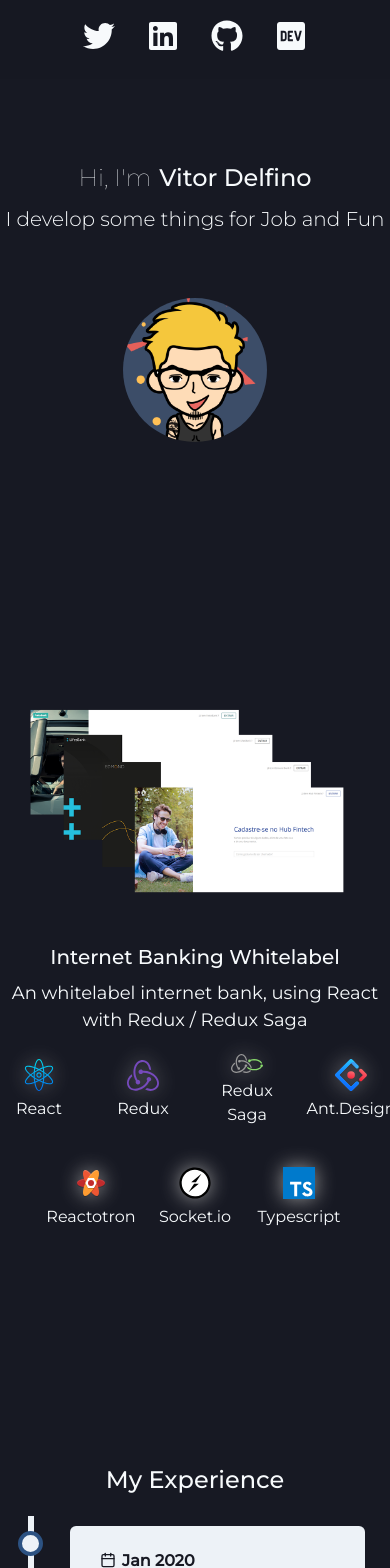
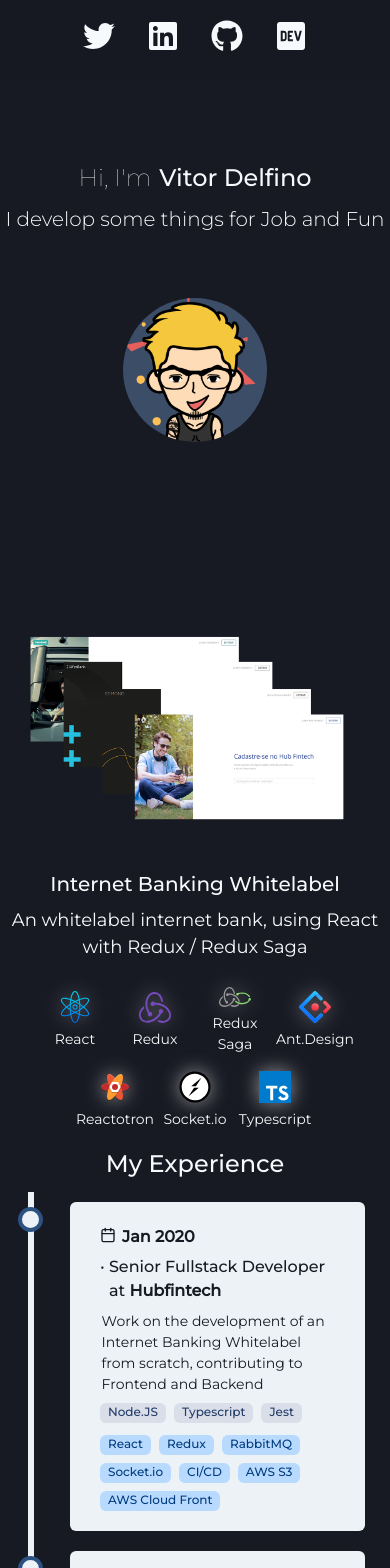
Before and after one commit to vitordelfino/portfolio-nextjs, a Next.js app: page / in a window 390 px wide. Shown: the top 1568 px of the page. Built offline with nearby package versions, Linux system fonts and the light colour scheme.

Commit message:
feat: mobile

```diff
--- a/src/components/InternetBankingFront/index.tsx
+++ b/src/components/InternetBankingFront/index.tsx
@@ -19,7 +19,7 @@
   const variant = useBreakpointValue<
     [StackDirection, string, string, string, string, string, string, string]
   >({
-    base: ['column', 'auto', 'xl', 'lg', 'none', '16', '2rem', 'md'],
+    base: ['column', 'auto', 'xl', 'lg', 'none', '16', '2rem', 'sm'],
     lg: ['row', '4xl', '2xl', 'lg', '550px', '20', '12', 'md'],
     xl: ['row', '4xl', '2xl', 'lg', '550px', '20', '12', 'md'],
   });
@@ -64,17 +64,11 @@
     },
   ];
   return (
-    <Stack
-      direction={direction}
-      data-aos="fade"
-      justifyContent="center"
-      minHeight="700px"
-      marginBottom="10rem"
-    >
-      <Center w={size}>
+    <Stack direction={direction} data-aos="fade" justifyContent="center">
+      <Center>
         <Img src="/whitelabel.png" data-aos="fade-right" />
       </Center>
-      <Center w={size}>
+      <Center>
         <VStack spacing="5" data-aos="fade" w="100%">
           <VStack textAlign="center">
             <Text fontSize={fontTitle} fontWeight="500">
@@ -85,25 +79,24 @@
             </Text>
           </VStack>
           <Wrap
-            spacing="10"
+            p="1.5"
+            spacing="4"
             align="center"
             maxW={wrapWidth}
-            marginTop="3"
             justify="center"
           >
             {techs.map((t) => (
               <WrapItem
                 flexDirection="column"
                 alignItems="center"
-                justifyContent="space-between"
+                justifyContent="center"
+                textAlign="center"
+                key={t.name}
                 w={wrapItemWidth}
-                textAlign="center"
-                margin="1"
-                key={t.name}
               >
                 <Img
+                  src={t.icon}
                   w={iconSize}
-                  src={t.icon}
                   filter="drop-shadow(rgb(153, 153, 153) 0px 0px 10px)"
                   cursor="pointer"
                   _hover={{
--- a/src/components/Timeline/index.tsx
+++ b/src/components/Timeline/index.tsx
@@ -38,10 +38,16 @@
     fontSizeDescription,
     tagSize,
   ] = variant ?? ['xl', 'sm', 'md', 'sm', 'sm'];
+
+  /* <Center flexDirection="column">
+    <Text fontSize={fontSizeExp} fontWeight="medium" marginY="10px">
+      My Experience
+    </Text>
+  </Center> */
+
   return (
-    <Center w="100%">
-      <VStack w="100%">
-        <Text fontSize={fontSizeExp} fontWeight="medium" marginBottom="10px">
+    <Center flexDirection="column">
+      <Text fontSize={fontSizeExp} fontWeight="medium" marginY="10px">
         My Experience
       </Text>
 
@@ -52,7 +58,8 @@
             data-aos="fade"
             key={d.description}
           >
-              <Content data-aos={`fade-${d.effect}`}>
+            {/* data-aos={`fade-${d.effect}`} */}
+            <Content>
               <Flex
                 justifyContent="flex-start"
                 alignItems="center"
@@ -64,11 +71,7 @@
                   w={iconSize}
                   h={iconSize}
                 />
-                  <Text
-                    fontSize={fontSizePeriod}
-                    fontWeight="semibold"
-                    mt="3px"
-                  >
+                <Text fontSize={fontSizePeriod} fontWeight="semibold" mt="3px">
                   {d.period}
                 </Text>
               </Flex>
@@ -104,7 +107,6 @@
           </Container>
         ))}
       </Timeline>
-      </VStack>
     </Center>
   );
 };
--- a/src/components/Timeline/styles.ts
+++ b/src/components/Timeline/styles.ts
@@ -4,7 +4,7 @@
   & {
     position: relative;
     max-width: 1200px;
-    width: 100%;
+    // width: 100%;
     margin: 0 auto;
   }
   &:after {
--- a/src/pages/index.tsx
+++ b/src/pages/index.tsx
@@ -24,7 +24,13 @@
       <Section>
         <HomePage />
       </Section>
-      <InternetBankingFront />
+      <Section>
+        <InternetBankingFront />
+      </Section>
+      {/* <Section>
+        <Timeline />
+      </Section> */}
+
       <Timeline />
     </>
   );
```
Lines whose indentation alone changed are shown as unchanged.
